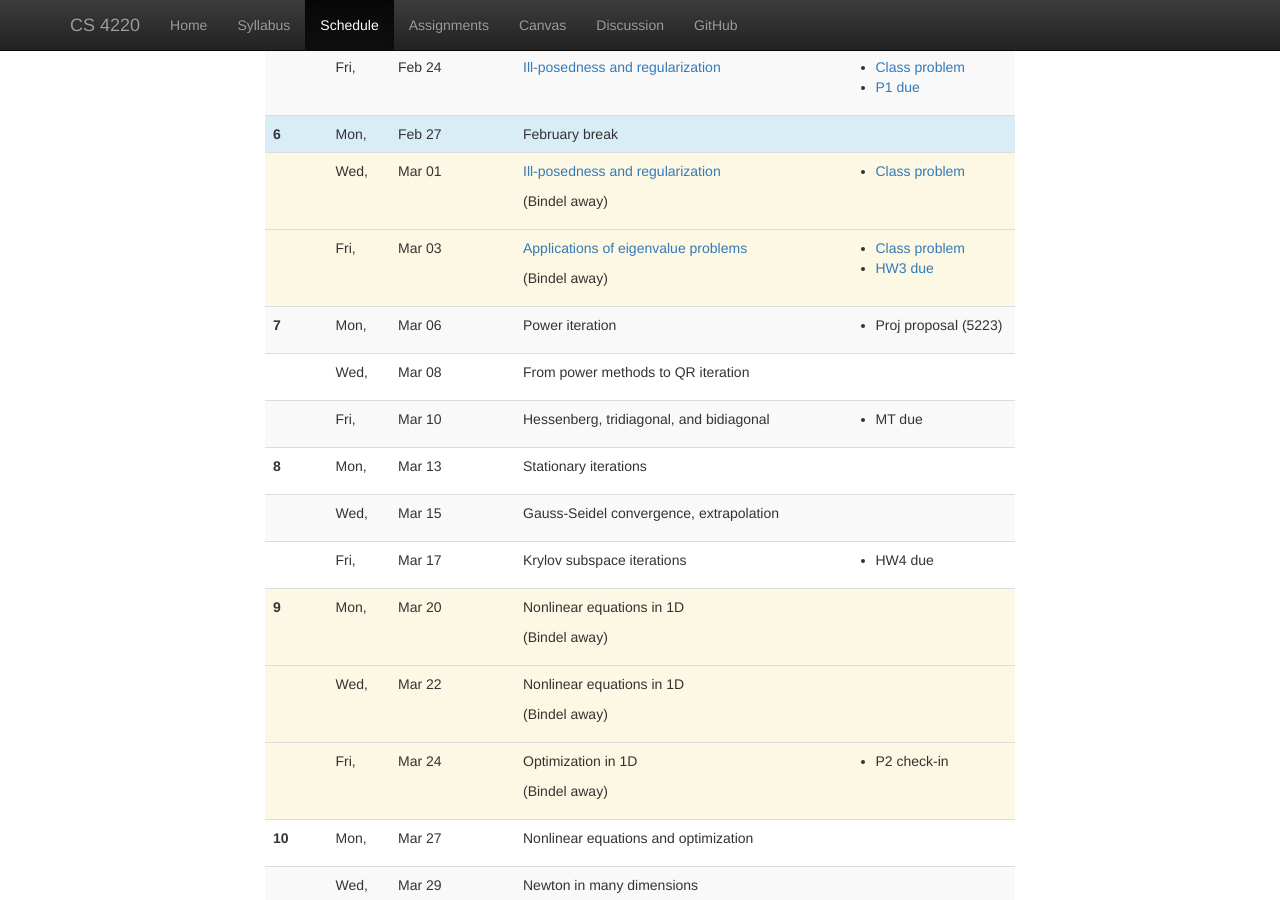
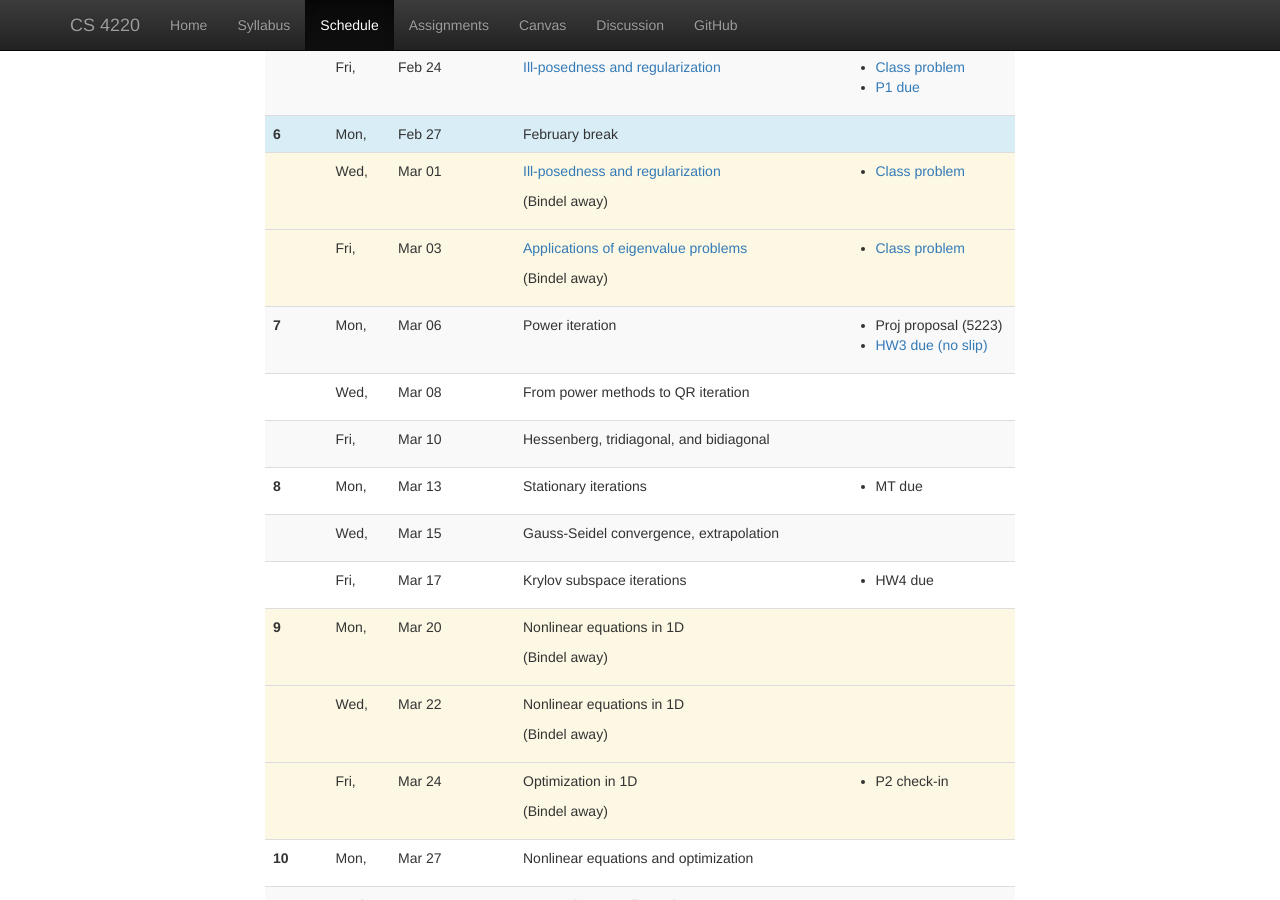
Before and after one commit to dbindel/cs4220-s23, a Jekyll site: the page built from web/schedule.html, in a window 1280 px wide and 900 px high, scrolled down 1137 px. Built offline with Jekyll 4.4.1, drawn with Linux system fonts in a browser that asks for light colours; nearby versions of some CDN libraries; some of the changed lines change nothing that is shown.

Commit message:
Update HW deadlines.

```diff
--- a/web/_data/lectures.yml
+++ b/web/_data/lectures.yml
@@ -185,8 +185,6 @@
   hw:
     - info: Class problem
       file: 2023-03-03-class.pdf
-    - info: HW3 due
-      file: hw3.html
 #
 # ==================
 # Week 7 (eigenvalue methods)
@@ -196,14 +194,14 @@
   info: Power iteration
   hw:
     - info: Proj proposal (5223)
+    - info: HW3 due (no slip)
+      file: hw3.html
 -
   date: 2023-03-08
   info: From power methods to QR iteration
 -
   date: 2023-03-10
   info: Hessenberg, tridiagonal, and bidiagonal
-  hw:
-    - info: MT due
 #
 # ==================
 # Week 8 (nonlinear solvers in 1D)
@@ -211,6 +209,8 @@
 -
   date: 2023-03-13
   info: Stationary iterations
+  hw:
+    - info: MT due
 -
   date: 2023-03-15
   info: Gauss-Seidel convergence, extrapolation
```
